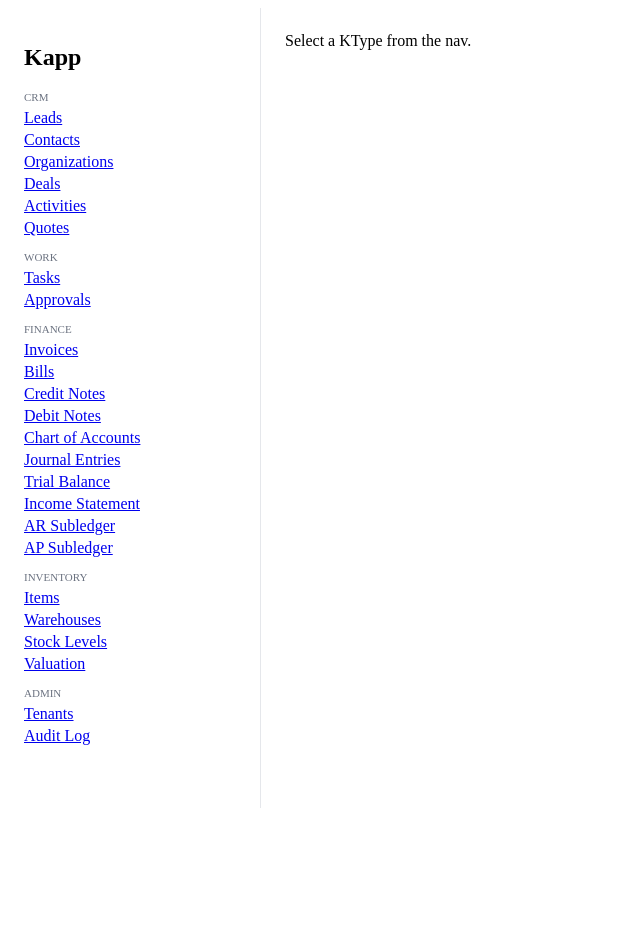
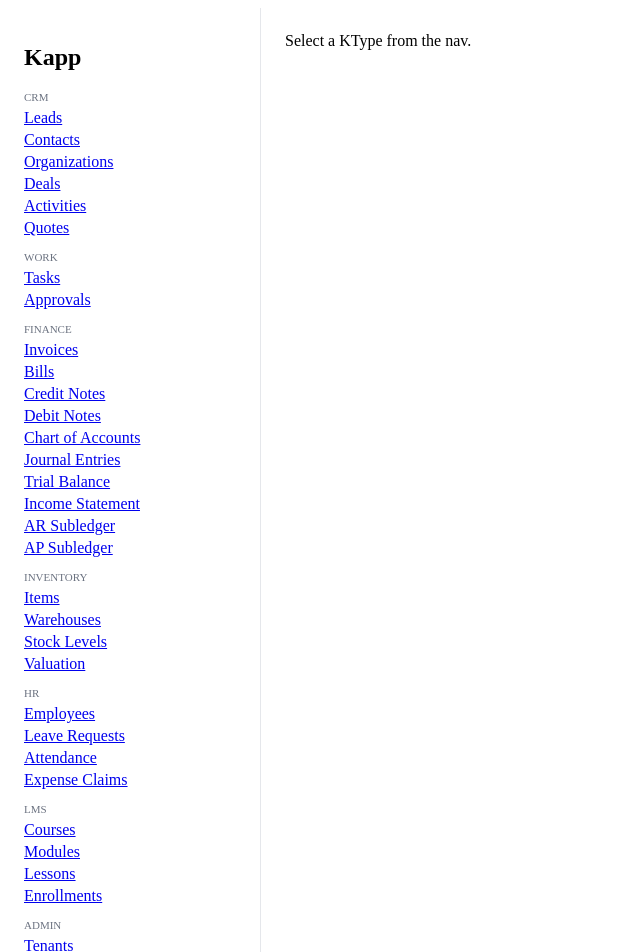
Before and after one commit to kennguy3n/kapp-fab, a React (Vite) app in the folder apps/web/: page / in a window 1280 px wide. Shown: the top 952 px of the page, without its empty margins (0-640 px from the left). Before the commit the page ends 816 px from the top, so only its background shows below. Built offline with nearby package versions, Linux system fonts and the light colour scheme; what @kapp/client would draw is missing.

Commit message:
docs(progress): mark Phase D/E acceptance criteria passing; web: add HR/LMS nav sections

```diff
--- a/apps/web/src/App.tsx
+++ b/apps/web/src/App.tsx
@@ -60,6 +60,24 @@ const navSections: NavSection[] = [
       { to: "/records/inventory.warehouse", label: "Warehouses" },
       { to: "/inventory/stock-levels", label: "Stock Levels" },
       { to: "/inventory/reports/valuation", label: "Valuation" },
+    ],
+  },
+  {
+    title: "HR",
+    links: [
+      { to: "/records/hr.employee", label: "Employees" },
+      { to: "/records/hr.leave_request", label: "Leave Requests" },
+      { to: "/records/hr.attendance", label: "Attendance" },
+      { to: "/records/hr.expense_claim", label: "Expense Claims" },
+    ],
+  },
+  {
+    title: "LMS",
+    links: [
+      { to: "/records/lms.course", label: "Courses" },
+      { to: "/records/lms.module", label: "Modules" },
+      { to: "/records/lms.lesson", label: "Lessons" },
+      { to: "/records/lms.enrollment", label: "Enrollments" },
     ],
   },
   {
```
Also changed, not shown: 1 other file (tests, documents, lock files or other folders).
